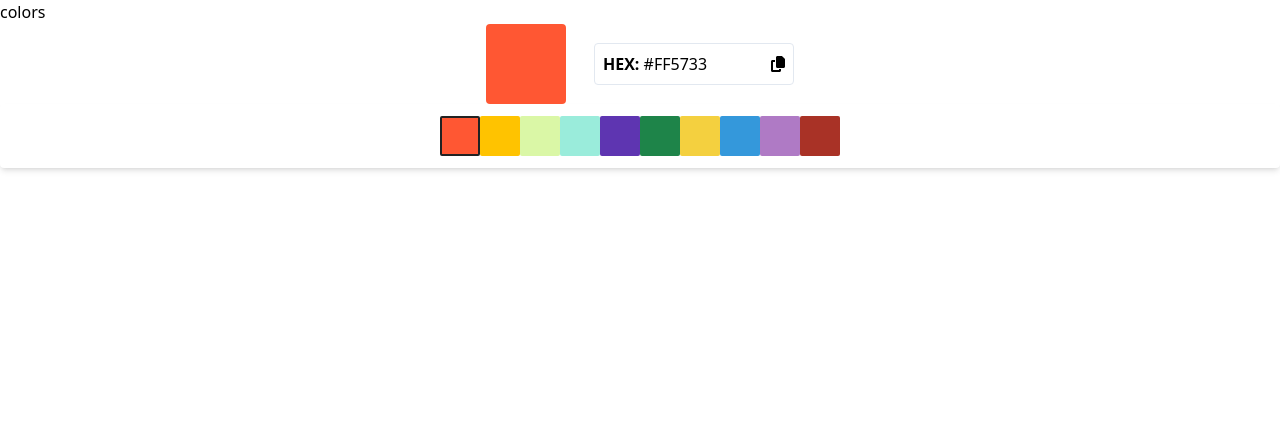
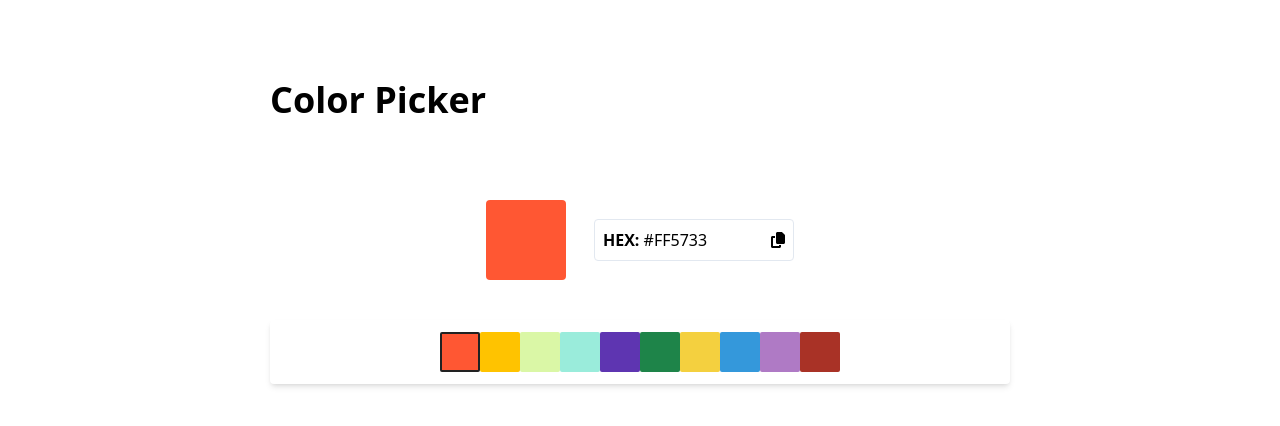
Before and after one commit to Mark-Alexis-Posadas/react-hooks-exercises, a React (Vite) app: page / in a window 1280 px wide. Shown: the top 426 px of the page. Built offline with nearby package versions, Linux system fonts and the light colour scheme.

Commit message:
done styles

```diff
--- a/src/UseState/ColorPicker.jsx
+++ b/src/UseState/ColorPicker.jsx
@@ -37,9 +37,9 @@ export default function ColorPicker() {
   }, [copyToClipboard]);
 
   return (
-    <div>
+    <div className="p-20 w-[900px] m-auto">
       <div className="bg-white shadow-[0 5px 10px rgba(0, 0, 0, 0.12)] rounded transition-[all 0.2s ease]">
-        <h2>colors</h2>
+        <h2 className="font-bold text-4xl mb-20">Color Picker</h2>
         <div className="flex items-center justify-center">
           <div
             className="w-20 h-20 rounded mr-7"
@@ -63,7 +63,7 @@ export default function ColorPicker() {
         </div>
       </div>
 
-      <div className="flex items-center justify-center bg-white shadow-md p-3 rounded">
+      <div className="flex items-center justify-center bg-white shadow-md p-3 mt-10 rounded">
         {colors.map((color) => (
           <div
             onClick={() => handleClick(color.hex)}
```
